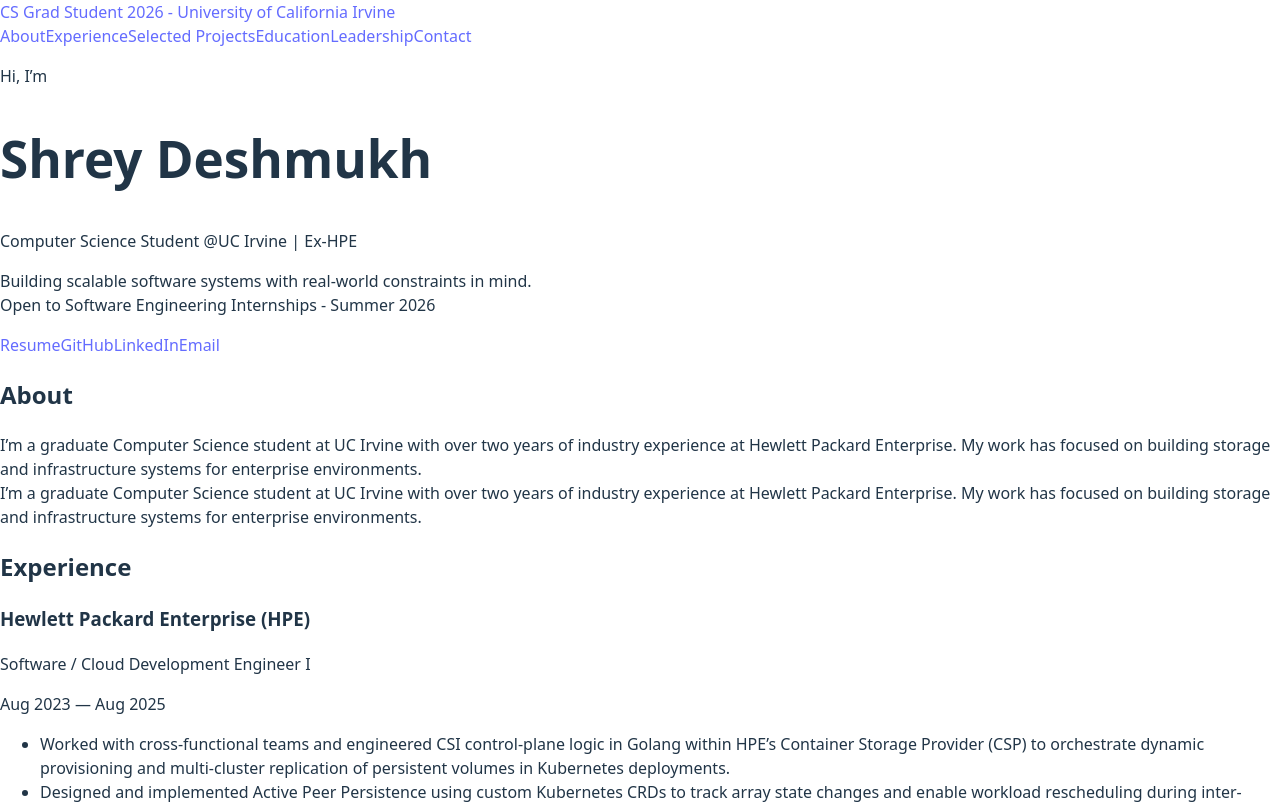
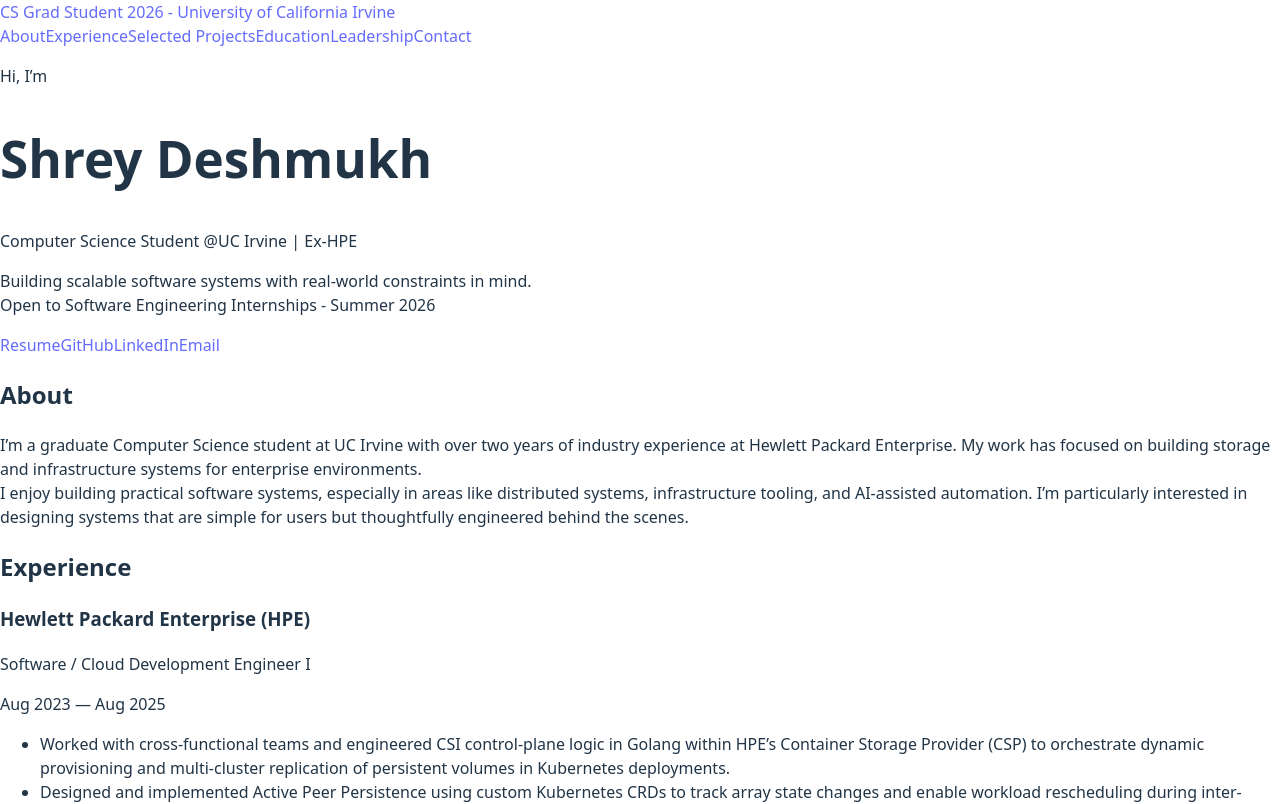
Before and after one commit to Shrey-Deshmukh/shrey-portfolio, a React (Vite) app: page / in a window 1280 px wide. Shown: the top 804 px of the page. Built offline with nearby package versions, Linux system fonts and the light colour scheme; the HTML template or start-up script is replaced by a standard one.

Commit message:
Update Intro

```diff
--- a/src/components/About.jsx
+++ b/src/components/About.jsx
@@ -12,10 +12,10 @@
     </div>
 
     <div>
-        I’m a graduate Computer Science student at UC Irvine with over two
-        years of industry experience at Hewlett Packard Enterprise. My work
-        has focused on building storage and infrastructure systems for
-        enterprise environments.
+        I enjoy building practical software systems, especially in areas like
+        distributed systems, infrastructure tooling, and AI-assisted automation.
+        I’m particularly interested in designing systems that are simple for
+        users but thoughtfully engineered behind the scenes.
     </div>
 
     </Section>
```
